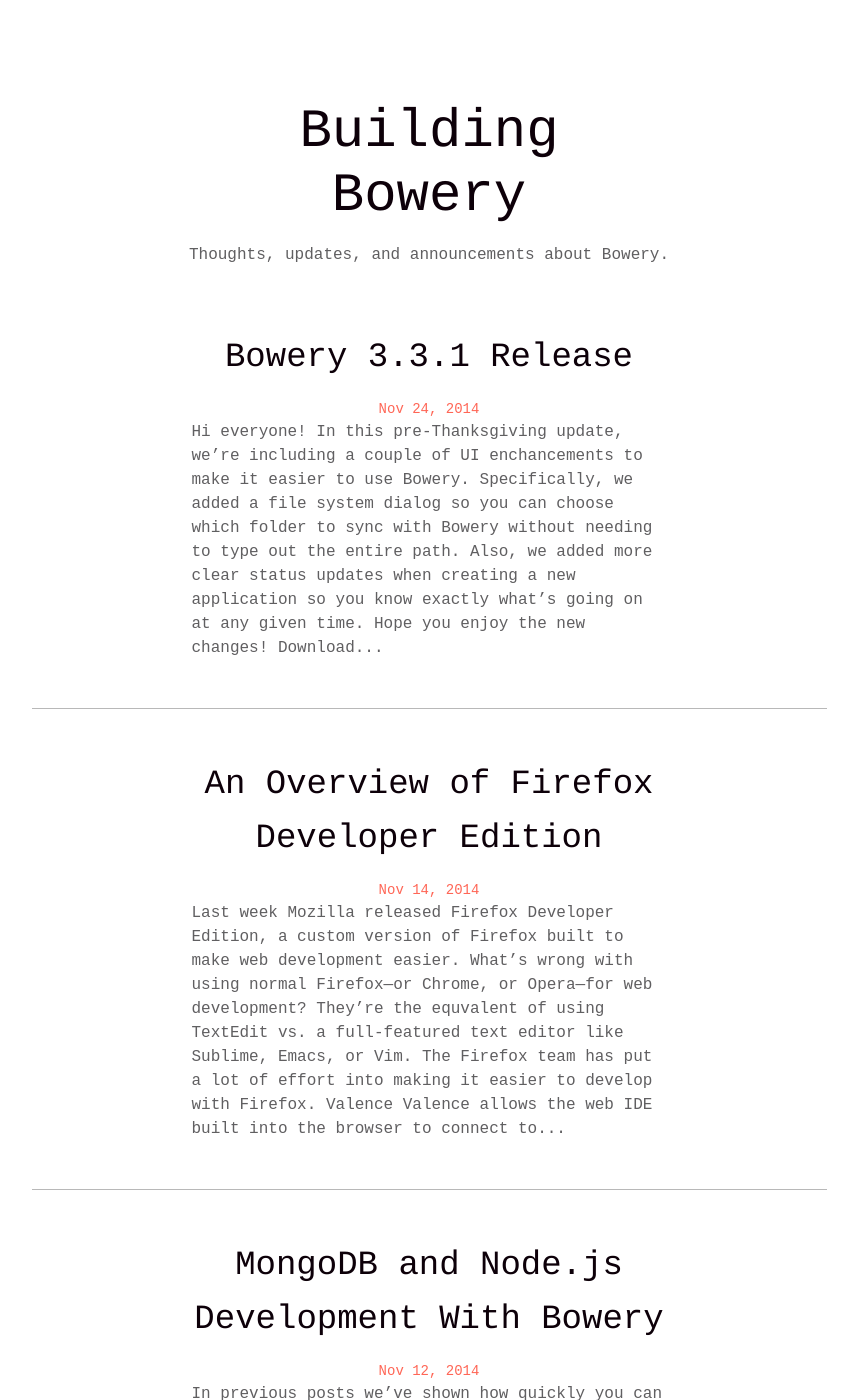
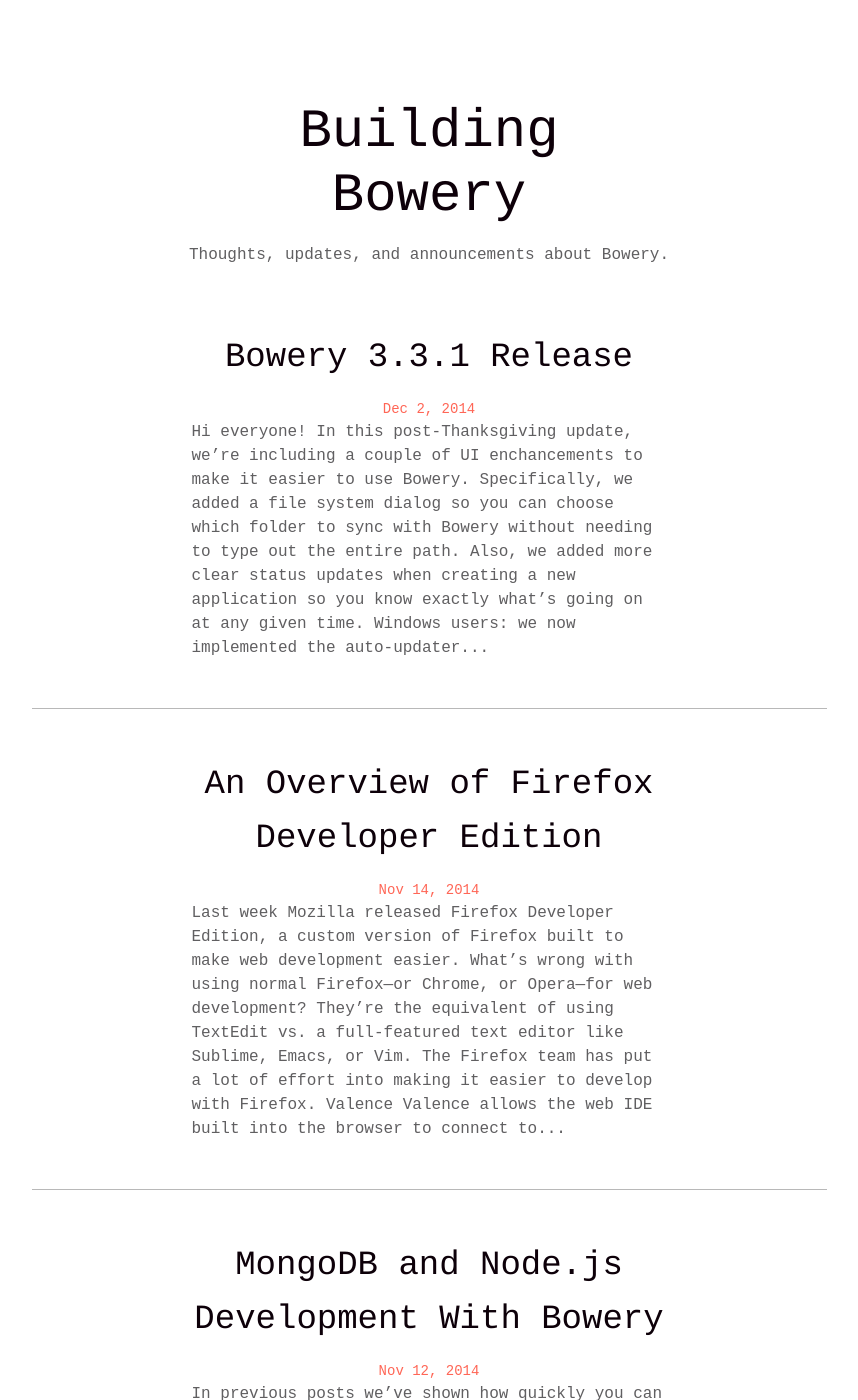
Before and after one commit to Bowery/website, a Jekyll site: the page built from blog/index.html, in a window 1280 px wide and 1400 px high. Shown: the whole window, without its empty margins (211-1069 px from the left). Built offline with Jekyll 4.4.1, drawn with Linux system fonts in a browser that asks for light colours; nearby versions of some CDN libraries; comment, search, counter and statistics services are not loaded; a style sheet for code colours, icons or effects is not loaded.

Commit message:
Changes to 3.3.1

```diff
--- a/_posts/2014-11-14-firefox-developer-edition-review.markdown
+++ b/_posts/2014-11-14-firefox-developer-edition-review.markdown
@@ -9,7 +9,7 @@
 
 Last week Mozilla released Firefox Developer Edition, a custom version of Firefox built to make web development easier.
 
-What's wrong with using normal Firefox—or Chrome, or Opera—for web development? They're the equvalent of using TextEdit vs. a full-featured text editor like Sublime, Emacs, or Vim. The Firefox team has put a lot of effort into making it easier to develop with Firefox.
+What's wrong with using normal Firefox—or Chrome, or Opera—for web development? They're the equivalent of using TextEdit vs. a full-featured text editor like Sublime, Emacs, or Vim. The Firefox team has put a lot of effort into making it easier to develop with Firefox.
 
 ![Developer tools submenu](http://i.imgur.com/NtpGaoP.png)
 
--- a/_posts/2014-11-24-bowery-3-3-1-release.markdown
+++ b/_posts/2014-11-24-bowery-3-3-1-release.markdown
@@ -1,7 +1,7 @@
 ---
 layout: post
 title:  "Bowery 3.3.1 Release"
-date:   2014-11-24 07:20:00
+date:   2014-12-02 07:20:00
 categories: posts
 ---
 
@@ -9,7 +9,9 @@
 
 Hi everyone!
 
-In this pre-Thanksgiving update, we're including a couple of UI enchancements to make it easier to use Bowery. Specifically, we added a file system dialog so you can choose which folder to sync with Bowery without needing to type out the entire path. Also, we added more clear status updates when creating a new application so you know exactly what's going on at any given time.
+In this post-Thanksgiving update, we're including a couple of UI enchancements to make it easier to use Bowery. Specifically, we added a file system dialog so you can choose which folder to sync with Bowery without needing to type out the entire path. Also, we added more clear status updates when creating a new application so you know exactly what's going on at any given time.
+
+Windows users: we now implemented the auto-updater for Windows, so this should be the last version you'll have to manually update to.
 
 Hope you enjoy the new changes!
 
```
Also changed, not shown: other parts of _posts/2014-11-24-bowery-3-3-1-release.markdown (+1 -1 lines).
